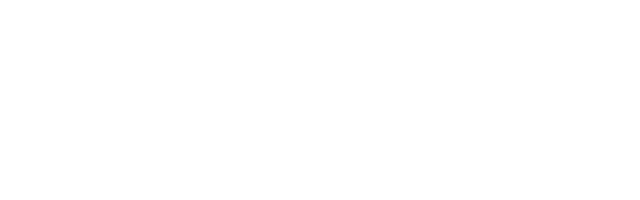
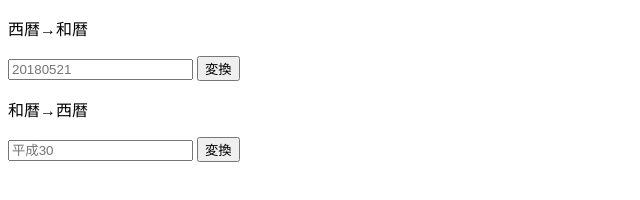
Before and after one commit to Qooh0/gengo, a plain HTML site: page index.html in a window 1280 px wide. Shown: the whole page, without its empty margins (0-640 px from the left). Drawn offline with nearby package versions, Linux system fonts and the light colour scheme.

Commit message:
add 簡単なindex ページ

```diff
--- a/index.html
+++ b/index.html
@@ -10,7 +10,21 @@
 </head>
 <body>
 
+<p>西暦→和暦</p>
+<input type="number" id="seireki" placeholder="20180521" />
+<input type="button" value="変換" id="seireki2wareki" />
+
+<p>和暦→西暦</p>
+<input type="text" id="wareki" placeholder="平成30" />
+<input type="button" value="変換" id="wareki2seireki" />
+
 <script>
+  $('#seireki2wareki').click(function () {
+    window.location.href = 'https://qooh0.github.io/gengo/index.html?seireki=' + $('#seireki').val();
+  });
+  $('#wareki2seireki').click(function () {
+    window.location.href = 'https://qooh0.github.io/gengo/index.html?seireki=' + $('#wareki').val();
+  });
   let ymd = new URLSearchParams(window.location.search).get('seireki');
   let wareki = new URLSearchParams(window.location.search).get('wareki');
   let res = {};
```
